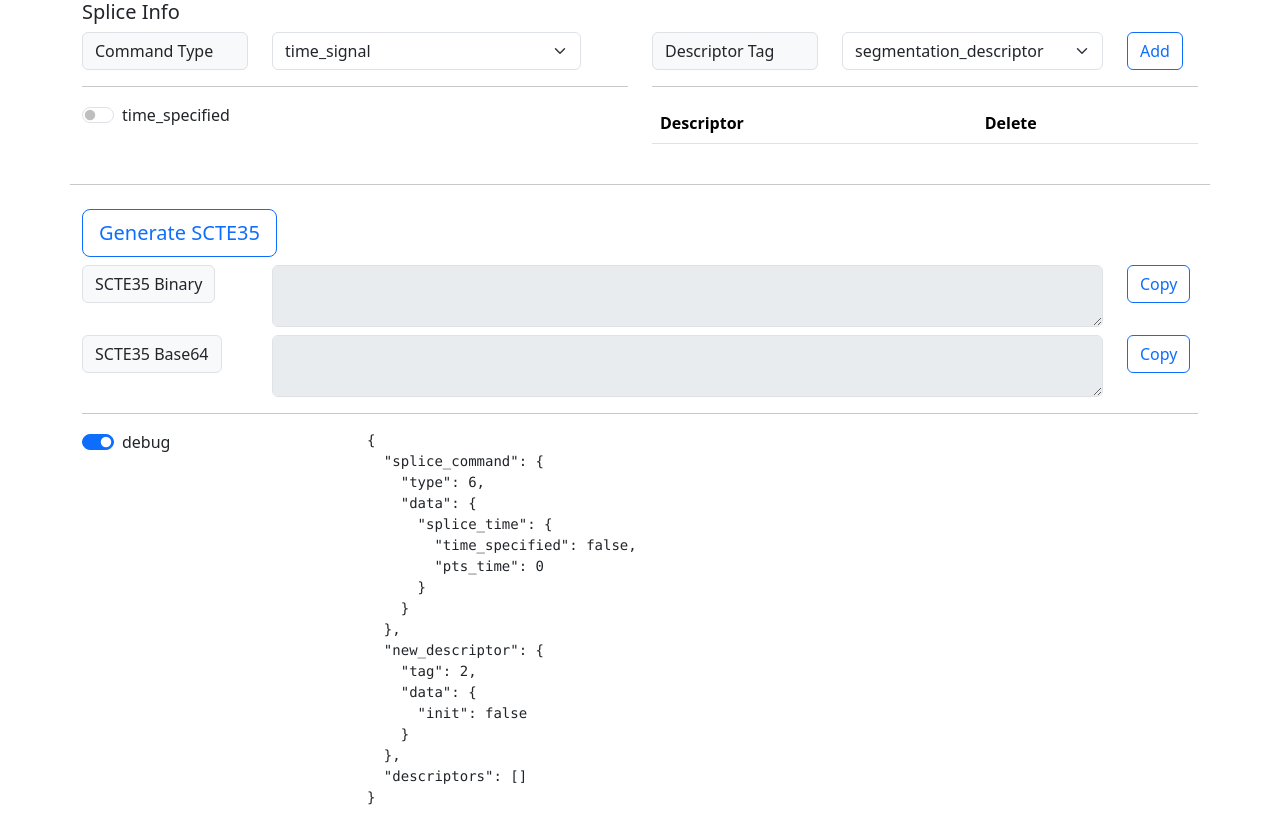
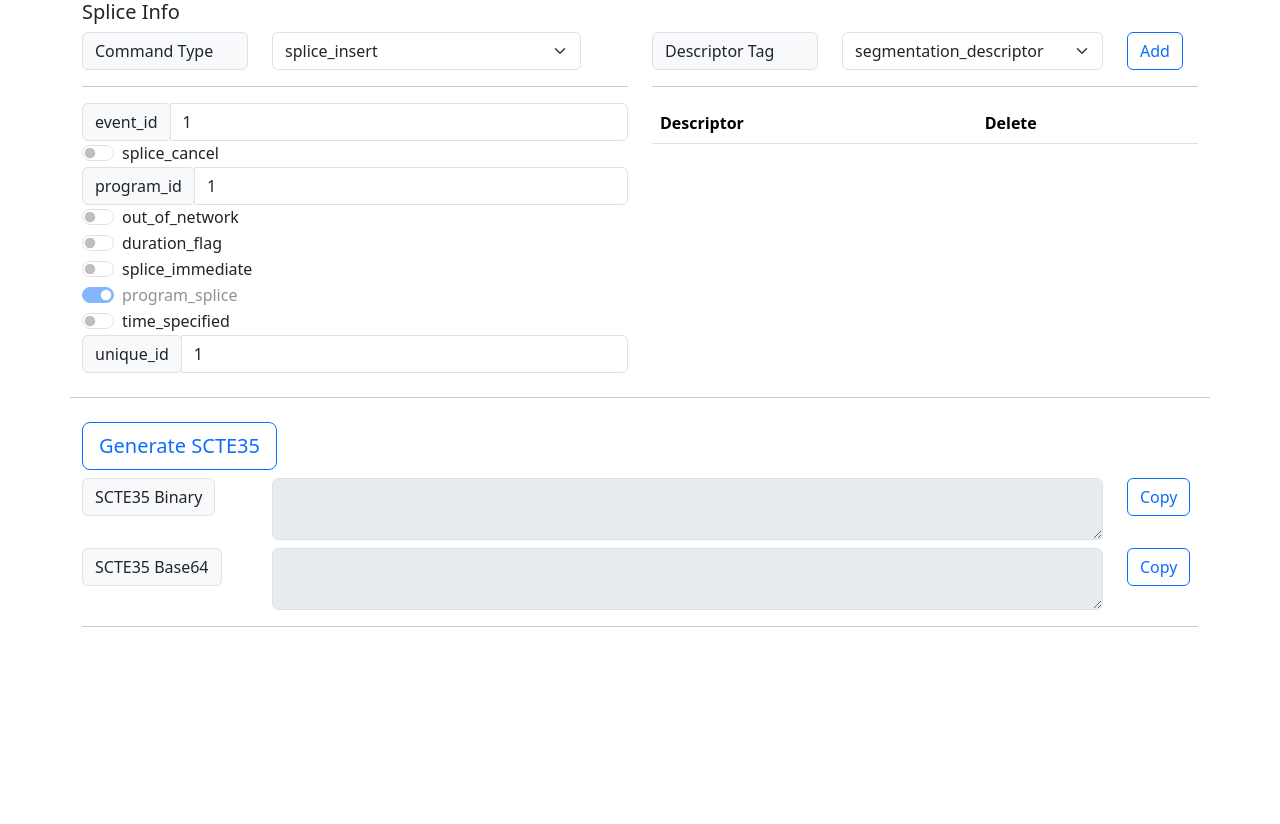
Before and after one commit to hlitpxu/scte35_generator, a Vue app: page / in a window 1280 px wide. After the commit the page ends 800 px from the top, so only its background shows below. Built offline with nearby package versions, Linux system fonts and the light colour scheme.

Commit message:
Support generate splice_insert and time_signal with/without seg descriptor.

```diff
--- a/src/components/break_duration.vue
+++ b/src/components/break_duration.vue
@@ -31,7 +31,7 @@ export default {
             },
         },
     },
-    get_break_duration_binary(data) {
+    get_binary(data) {
         var rv = [0x00, 0x00, 0x00, 0x00, 0x00];
         if (data.auto_return) {
             rv[0] |= 0x80;
--- a/src/components/seg_descriptor.vue
+++ b/src/components/seg_descriptor.vue
@@ -188,7 +188,7 @@ export default {
                     v.archive_allowed_flag = false;
                     v.device_restrictions = 0;
                     // todo: component
-                    v.break_duration = {};
+                    v.duration = 0;
                     v.upid_type = 0;
                     // todo: upid
                     v.type_id = 0;
@@ -204,7 +204,7 @@ export default {
             },
         },
     },
-    get_seg_descriptor_binary(data) {
+    get_binary(data) {
         var rv = [0x02, 0x00, 0x43, 0x55, 0x45, 0x49];
 
         var offset = rv.length;
@@ -270,6 +270,8 @@ export default {
                 default:
                     break;
             }
+
+            rv[1] |= (rv.length - 2) & 0xFF;
         }
         return rv
     }
--- a/src/components/splice_info.vue
+++ b/src/components/splice_info.vue
@@ -23,7 +23,7 @@ const DESCRIPTOR_VAL_TO_STR = {
 var enable_debug = ref(true);
 var splice_info = reactive({
     splice_command: {
-        type: COMMAND_TYPES_VAL.TIME_SIGNAL,
+        type: COMMAND_TYPES_VAL.SPLICE_INSERT,
         data: {},
     },
     new_descriptor: {
@@ -62,11 +62,15 @@ function get_binary(data) {
     // command part
     binary.push(data.splice_command.type);
     var splice_command_length = 0;
+    var result = [];
     switch (data.splice_command.type) {
         case COMMAND_TYPES_VAL.SPLICE_INSERT:
+            result = SpliceInsert.get_binary(data.splice_command.data);
+            splice_command_length = result.length;
+            binary.push(...result);
             break;
         case COMMAND_TYPES_VAL.TIME_SIGNAL:
-            var result = TimeSignal.get_time_signal_binary(data.splice_command.data);
+            result = TimeSignal.get_binary(data.splice_command.data);
             splice_command_length = result.length;
             binary.push(...result);
             break;
@@ -84,7 +88,7 @@ function get_binary(data) {
         var d = data.descriptors[i];
         switch (d.tag) {
             case DESCRIPTOR_TYPES_VAL.SEGMENTATION_DESC:
-                result = SegmentationDescriptor.get_seg_descriptor_binary(d.data);
+                result = SegmentationDescriptor.get_binary(d.data);
                 desc_length += result.length;
                 binary.push(...result);
                 break;
@@ -250,7 +254,7 @@ function copy_to_clipboard(text) {
 
         <!-- debug panel -->
         <hr />
-        <div class="row">
+        <div v-if="false" class="row">
             <div class="col-3">
                 <div class="form-check form-switch">
                     <input class="form-check-input" type="checkbox" v-model="enable_debug">
--- a/src/components/splice_insert.vue
+++ b/src/components/splice_insert.vue
@@ -43,6 +43,13 @@
     <div v-if="value.program_splice && !value.splice_immediate">
       <SpliceTime v-model="value.splice_time" />
     </div>
+
+    <div class="input-group">
+      <div class="input-group-prepend">
+        <span class="input-group-text">unique_id</span>
+      </div>
+      <input type="number" class="form-control" v-model="value.unique_id" />
+    </div>
   </div>
 </template>
 
@@ -66,11 +73,12 @@ export default {
         v.splice_cancel = false;
         v.program_id = 1;
         v.out_of_network = false;
-        v.duraiton_flag = false;
+        v.duration_flag = false;
         v.splice_immediate = false;
         v.program_splice = true;
         v.splice_time = {};
         v.break_duration = {};
+        v.unique_id = 1;
         return v;
       },
       set(value) {
@@ -78,5 +86,45 @@ export default {
       },
     },
   },
+  get_binary(data) {
+    var rv = [0x00, 0x00, 0x00, 0x00, 0x00];
+    rv[0] |= (data.event_id & 0xFF000000) >>> 24;
+    rv[1] |= (data.event_id & 0xFF0000) >>> 16;
+    rv[2] |= (data.event_id & 0xFF00) >>> 8;
+    rv[3] |= (data.event_id & 0xFF);
+    if (data.splice_cancel) {
+      rv[4] |= 0x80;
+    } else {
+      var offset = rv.length;
+      rv.push(0x00);
+      if (data.out_of_network) {
+        rv[offset] |= 0x80;
+      }
+      if (data.program_splice) {
+        rv[offset] |= 0x40;
+      }
+      if (data.duration_flag) {
+        rv[offset] |= 0x20;
+      }
+      if (data.splice_immediate) {
+        rv[offset] |= 0x10;
+      }
+      if (data.program_splice && !data.splice_immediate) {
+        rv.push(...SpliceTime.get_binary(data.splice_time));
+      }
+      if (!data.program_splice) {
+        // not support yet
+      }
+      if (data.duration_flag) {
+        rv.push(...BreakDuration.get_binary(data.break_duration));
+      }
+
+      offset = rv.length;
+      rv.push(0x00, 0x00, 0x00, 0x00);
+      rv[offset] |= (data.unique_id & 0xFF00) >>> 8;
+      rv[offset+1] |= (data.unique_id & 0xFF);
+    }
+    return rv;
+  },
 };
 </script>
--- a/src/components/splice_time.vue
+++ b/src/components/splice_time.vue
@@ -31,7 +31,7 @@ export default {
       },
     },
   },
-  get_splice_time_binary(data) {
+  get_binary(data) {
     var rv = [0x00];
     if (data.time_specified) {
       rv[0] |= 0x80;
--- a/src/components/time_signal.vue
+++ b/src/components/time_signal.vue
@@ -24,8 +24,8 @@ export default {
       },
     },
   },
-  get_time_signal_binary(data) {
-    return SpliceTime.get_splice_time_binary(data.splice_time);
+  get_binary(data) {
+    return SpliceTime.get_binary(data.splice_time);
   }
 };
 </script>
```
